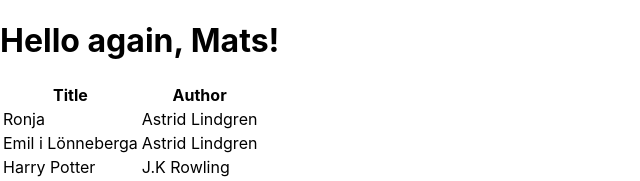
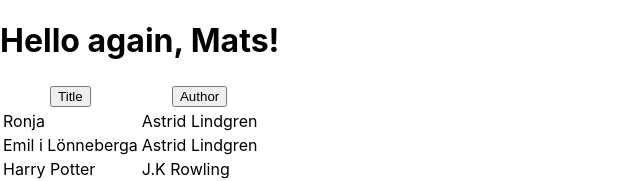
Before and after one commit to matseke/library, a React (Create React App) app: page / in a window 1280 px wide. Shown: the top 181 px of the page, without its empty margins (0-640 px from the left). Built offline with nearby package versions, Linux system fonts and the light colour scheme.

Commit message:
Sortable table

```diff
--- a/src/Table.js
+++ b/src/Table.js
@@ -1,19 +1,35 @@
-import React, {Component} from 'react';
-import TableHead from './TableHead';
+import React from 'react';
 import TableBody from './TableBody';
 
-class Table extends Component {
-    render() {
-        const {libraryData} = this.props;
-        return(
-            <React.Fragment>
+const Table = (props) => {
+    const [sortedField, setSortedField] = React.useState(null);
+    const {libraryData} = props;
+    let sortedData = [...libraryData];
+    if (sortedField !== null) {
+        sortedData.sort((a, b) => {
+        if (a[sortedField] < b[sortedField]) {
+          return -1;
+        }
+        if (a[sortedField] > b[sortedField]) {
+          return 1;
+        }
+        return 0;
+      });
+    }
+
+    return(
+        <React.Fragment>
             <table>
-                    <TableHead/>
-                    <TableBody libraryData = {libraryData}/>
+                <thead>
+                    <tr>
+                        <th><button type="button" onClick={() => setSortedField('title')}>Title</button></th>
+                        <th><button type="button" onClick={() => setSortedField('author')}>Author</button></th>
+                    </tr>
+                </thead>
+                <TableBody libraryData = {sortedData}/>
             </table>
         </React.Fragment>
-        )
-    }
+    )
 }
 
 export default Table;
--- a/src/TableHead.js
+++ /dev/null
@@ -1,14 +0,0 @@
-import React from 'react';
-
-const TableHead = () => {
-        return(
-            <thead>
-            <tr>
-                <th>Title</th>
-                <th>Author</th>
-            </tr>
-            </thead>
-        );
-}
-
-export default TableHead;
```
